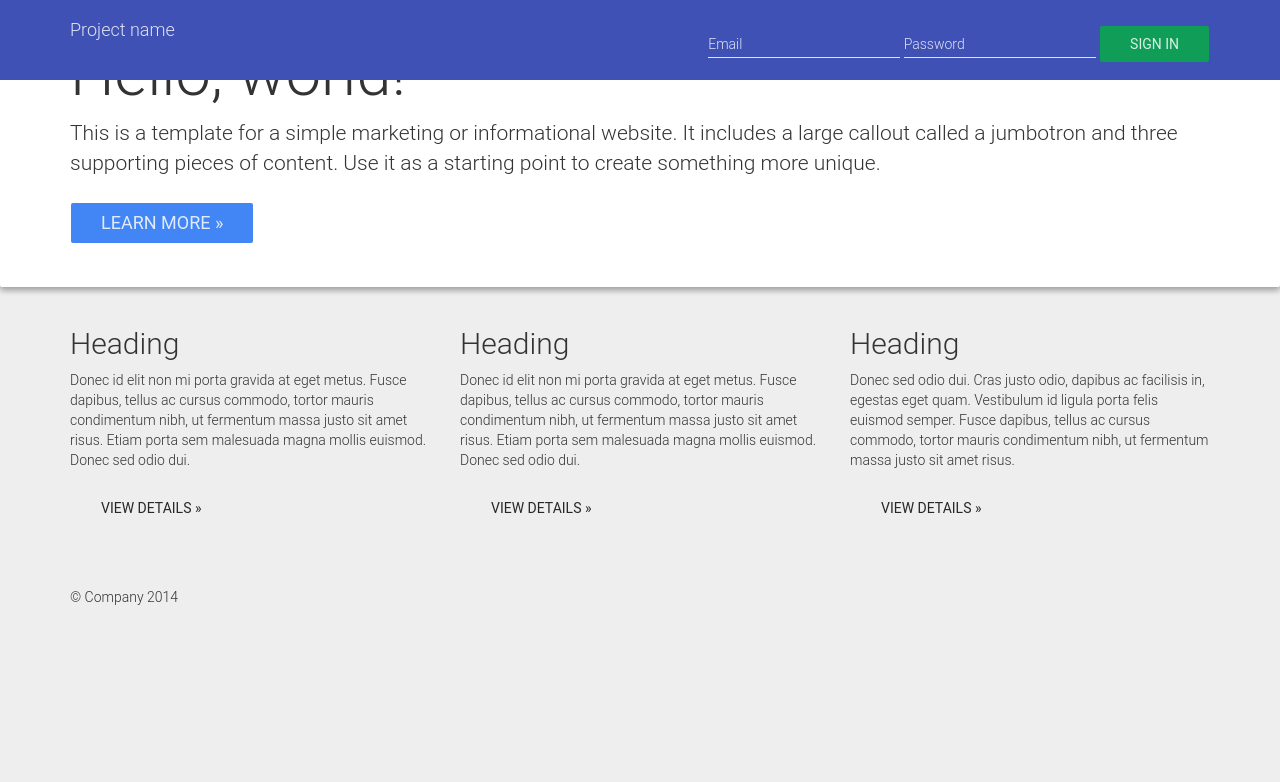
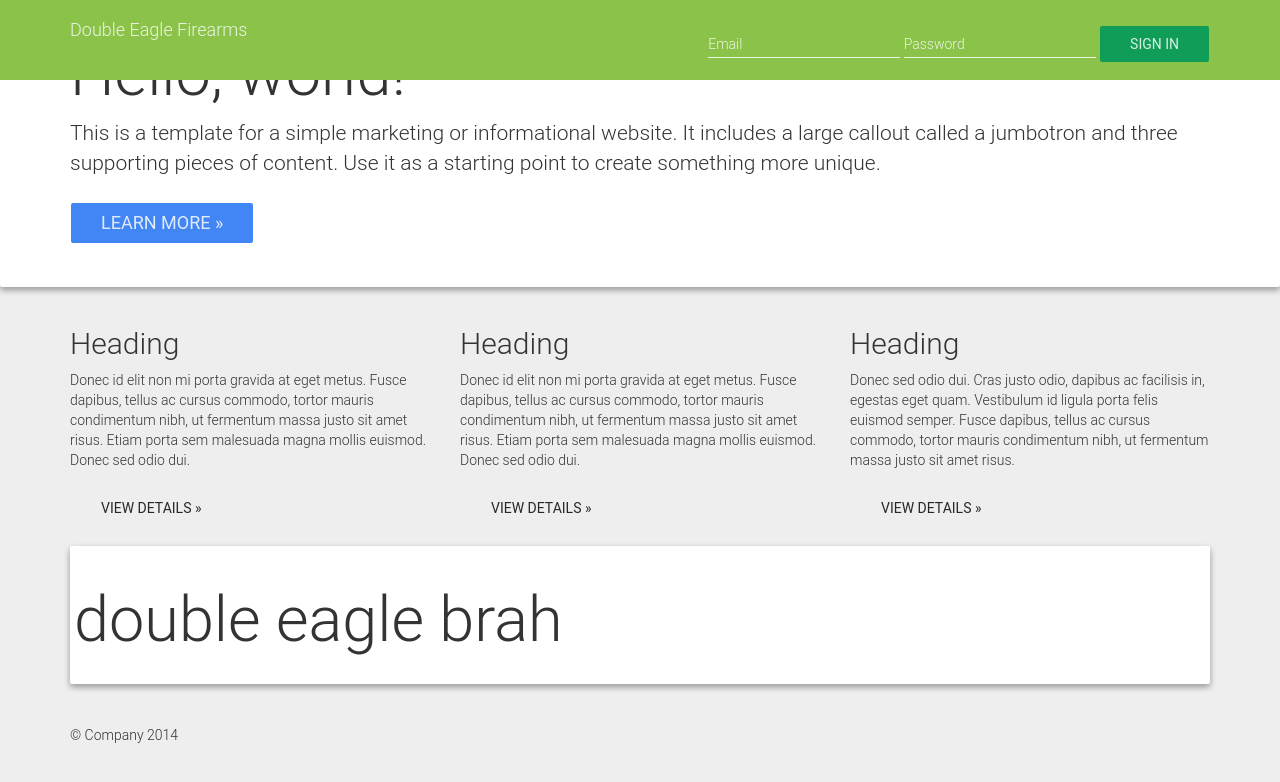
Before and after one commit to brocorpunited/deagle, a website: page index.html in a window 1280 px wide. Drawn offline with nearby package versions, Linux system fonts and the light colour scheme; files that its build step writes are made by us from their sources.

Commit message:
Changed index

```diff
--- a/index.html
+++ b/index.html
@@ -10,7 +10,7 @@
         <meta name="viewport" content="width=device-width, initial-scale=1">
     </head>
     <body>
-          <nav class="navbar navbar-inverse navbar-fixed-top" role="navigation">
+          <nav class="navbar navbar-material-lightgreen navbar-fixed-top" role="navigation">
       <div class="container">
         <div class="navbar-header">
           <button type="button" class="navbar-toggle collapsed" data-toggle="collapse" data-target="#navbar" aria-expanded="false" aria-controls="navbar">
@@ -19,7 +19,7 @@
             <span class="icon-bar"></span>
             <span class="icon-bar"></span>
           </button>
-          <a class="navbar-brand" href="#">Project name</a>
+          <a class="navbar-brand" href="#">Double Eagle Firearms</a>
         </div>
         <div id="navbar" class="navbar-collapse collapse">
           <form class="navbar-form navbar-right" role="form">
@@ -63,7 +63,14 @@
           <p><a class="btn btn-default" href="#" role="button">View details &raquo;</a></p>
         </div>
       </div>
+<div class="contatiner">
+  <div class="jumbotron">
+    <div class="row">
+      <h1>double eagle brah</h1>
+    </div>
+  </div>
 
+</div>
       <hr>
 
       <footer>
```
